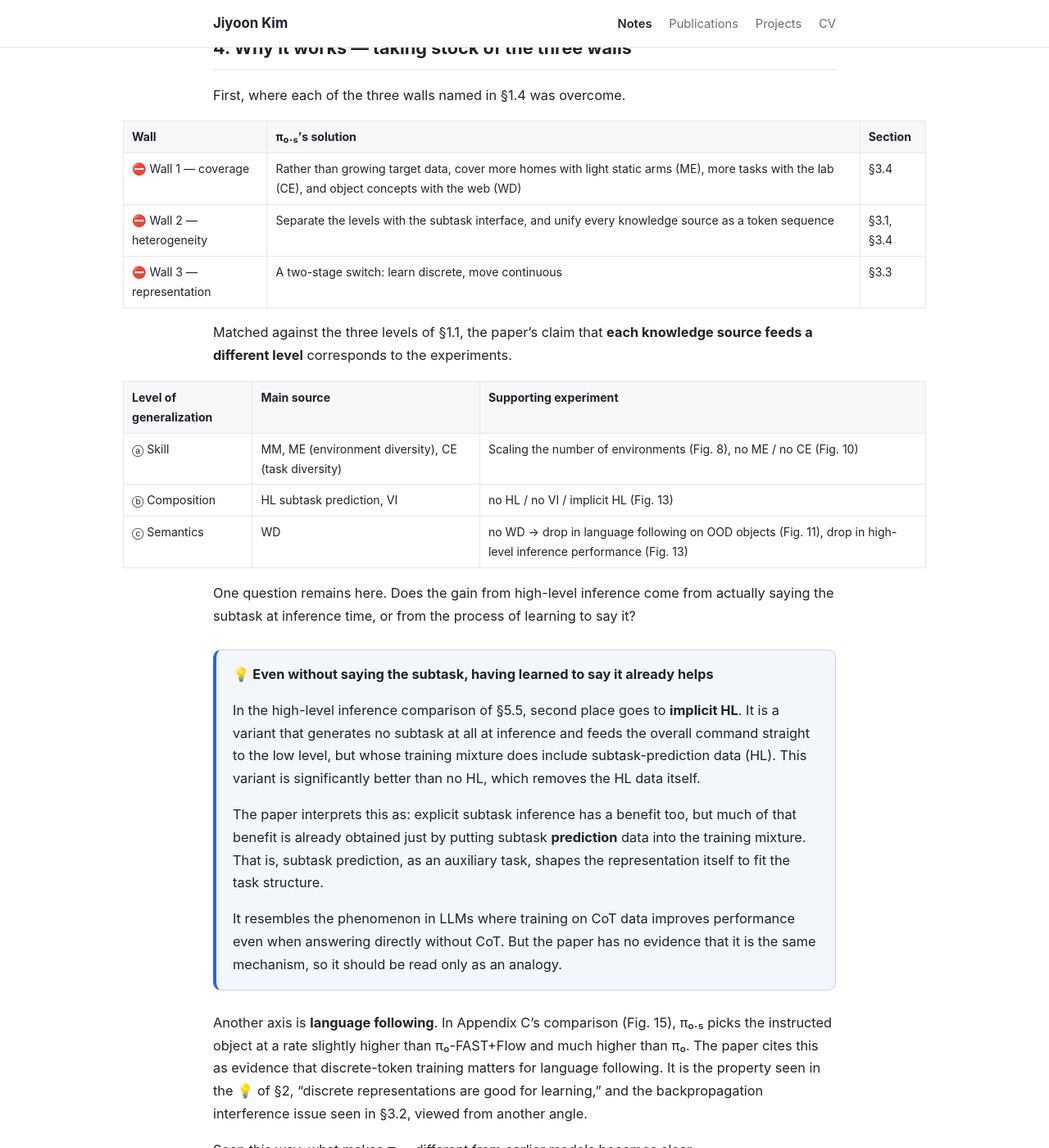
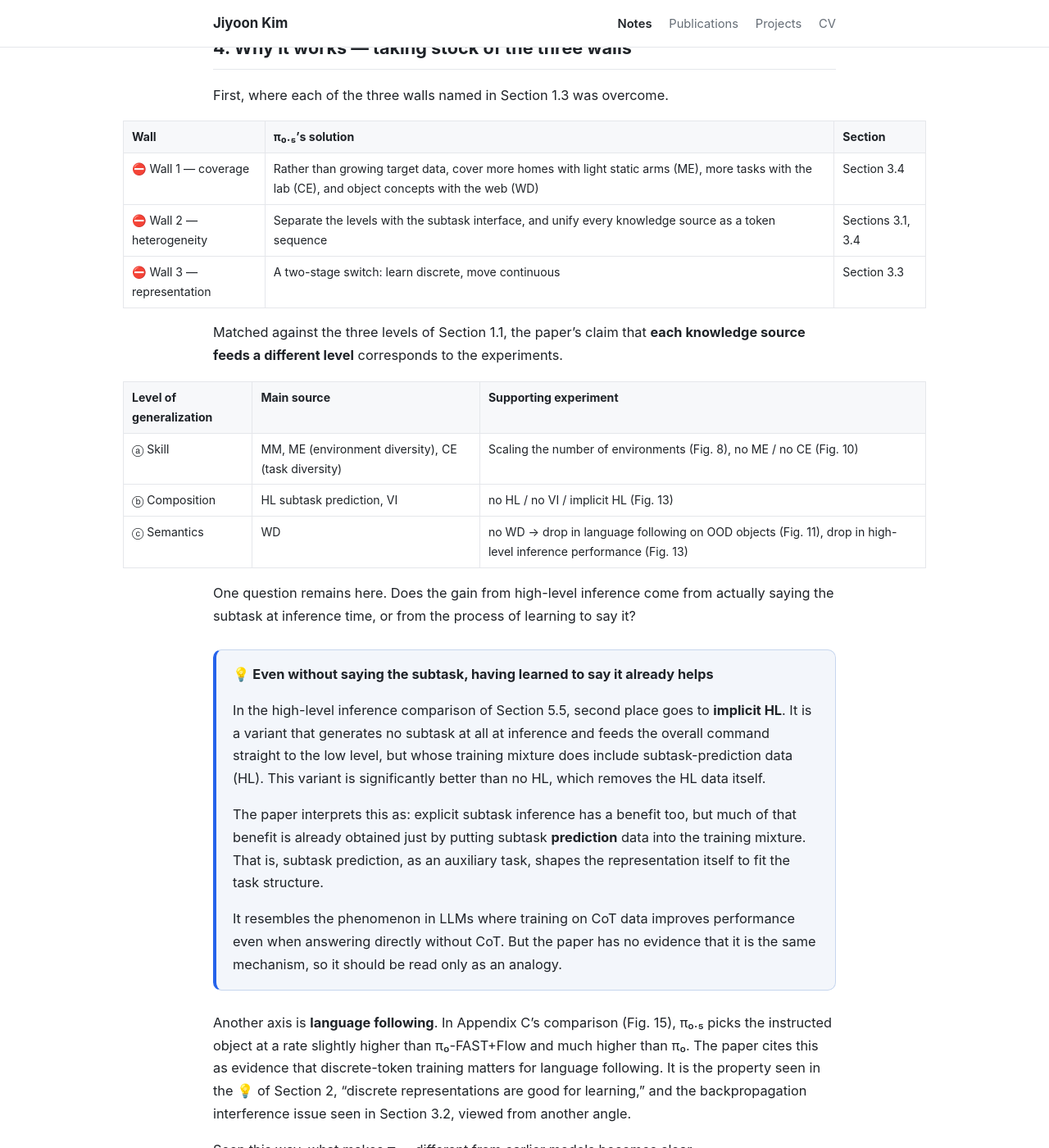
Before and after one commit to jiyoon0630/jiyoon0630.github.io, a Jekyll site: the page built from _posts/2026-01-09-pi05-open-world-generalization-en.md, in a window 1280 px wide and 1400 px high, scrolled down 14638 px. Shown: the whole window at 82% size. Built offline with Jekyll 4.4.1, drawn with Linux system fonts in a browser that asks for light colours; some of the changed text lies outside the part shown.

Commit message:
Drop § from the π₀.₅ review and add internal links
- π₀.₅: section references now read 3.2절 / Section 3.2, per the house
  rule; the source's 'walls named in §1.4' is corrected to 1.3, where
  they are introduced; Hi Robot links to its review.
- DYNA-1: π*₀.₆ / RECAP links to its review.

Co-Authored-By: Claude Opus 5.5 <noreply@anthropic.com>
Claude-Session: https://claude.ai/code/session_01EoNPYyU97Z9UVTQvXMvYkD

```diff
--- a/_posts/2026-01-09-pi05-open-world-generalization-en.md
+++ b/_posts/2026-01-09-pi05-open-world-generalization-en.md
@@ -63,13 +63,13 @@ The paper's hypothesis starts from human learning. People, too, do not learn eve
 
 Putting this hypothesis into practice means getting over three walls.
 
-**⛔ Wall 1 — Coverage of target data.** Data collected directly on the target platform, a mobile manipulator, is about 400 hours across about 100 homes. Medium-sized, perhaps, but far too small to cover what can happen in a new home. And as §1.2 showed, blindly growing it is not the answer.
+**⛔ Wall 1 — Coverage of target data.** Data collected directly on the target platform, a mobile manipulator, is about 400 hours across about 100 homes. Medium-sized, perhaps, but far too small to cover what can happen in a new home. And as Section 1.2 showed, blindly growing it is not the answer.
 
 **⛔ Wall 2 — Heterogeneity of knowledge sources.** The knowledge sources that would help each come in their own format. There are actions from other embodiments, captions, VQA and bboxes from the web, subtask labels attached by people, and human verbal instructions. Their output spaces differ, the robots' degrees of freedom differ, and the levels of abstraction they deal with differ. The paper itself names this heterogeneity as the biggest obstacle.
 
 **⛔ Wall 3 — The dilemma of action representation.** Write actions as discrete tokens and training is fast but inference is slow. Write them as continuous values and they suit real-time inference but training is slow. For a robot that must move at 50Hz, both are half an answer.
 
-Walls 1 and 2 are intuitive. What Wall 3 really is only becomes visible once you know how a VLA handles actions, so §2 builds that background.
+Walls 1 and 2 are intuitive. What Wall 3 really is only becomes visible once you know how a VLA handles actions, so Section 2 builds that background.
 
 ---
 
@@ -137,7 +137,7 @@ Then why not just pick one of the two? In fact π₀ picked flow and π₀-FAST
 >
 > The paper does not directly analyze why training is faster, but it can be read as follows. With discrete tokens, actions become "just another language" to the VLM, so the pretrained output layer and representations are reused as they are. With flow, by contrast, a randomly initialized module has to learn a regression target in a new space from scratch.
 >
-> On a mobile manipulator that must control 18–19 dimensions at 50Hz, this crossover becomes the unavoidable **Wall 3**. How π₀.₅ solves it is seen in §3.3.
+> On a mobile manipulator that must control 18–19 dimensions at 50Hz, this crossover becomes the unavoidable **Wall 3**. How π₀.₅ solves it is seen in Section 3.3.
 
 ---
 
@@ -166,7 +166,7 @@ Then why not just pick one of the two? In fact π₀ picked flow and π₀-FAST
 - **post-train** — attaches the action expert and specializes in mobile manipulation.
 - **inference** — first emits the subtask as text, then emits continuous actions conditioned on it.
 
-The data abbreviations (MM, ME, CE, HL, WD, VI) and the meaning of $\alpha$ are defined in turn in §3.3–3.5.
+The data abbreviations (MM, ME, CE, HL, WD, VI) and the meaning of $\alpha$ are defined in turn in Sections 3.3–3.5.
 
 ### 3.1 One model, two levels — hierarchical factorization
 
@@ -194,7 +194,7 @@ There is one design worth noticing here. In the factorization, the low-level dis
 >
 > **⓶ High level — pure text generation.** High-level inference is a problem of producing text from images, so the web's VQA, caption and bbox knowledge is used as is.
 >
-> **⓷ A place for a person to step in.** A person can put commands into the same interface. The verbal-instruction data collection of §3.5 and the human-oracle comparison of §5.5 both use this slot.
+> **⓷ A place for a person to step in.** A person can put commands into the same interface. The verbal-instruction data collection of Section 3.5 and the human-oracle comparison of Section 5.5 both use this slot.
 >
 > That is, the design that cuts off $\ell$ is **the structural solution to Wall 2 (heterogeneity)**. Every knowledge source need not teach everything; each only has to contribute at the level it fits. Seen from agentic AI, it is a structure that puts the planner and executor in one model and uses the subtask string like a tool call.
 
@@ -259,7 +259,7 @@ Looking at this mask, it is easy to feel reassured. VLM-side tokens never see th
 >
 > $$\frac{\partial\mathcal L_{\text{flow}}}{\partial\theta_{\text{VLM}}}\ \neq\ 0$$
 >
-> The π₀.₅ paper does not mention stop-gradient. Instead it says only that it **preserves** the backbone's text abilities by co-training next-token prediction and web data in post-training. How much the random expert's gradient actually harms pretrained knowledge is tackled head-on by follow-up work, which we see again in §6.
+> The π₀.₅ paper does not mention stop-gradient. Instead it says only that it **preserves** the backbone's text abilities by co-training next-token prediction and web data in post-training. How much the random expert's gradient actually harms pretrained knowledge is tackled head-on by follow-up work, which we see again in Section 6.
 
 ### 3.3 Discrete and continuous in one loss — the device that breaks Wall 3
 
@@ -283,7 +283,7 @@ As $\alpha$ changes by training stage, the model's character changes.
 | post-train (80k steps) | 10 | CE (including FAST) + flow | Attach the expert and train both action representations at once, blocked from each other by the mask |
 | inference | — | — | Only the subtask is decoded autoregressively; actions come from the expert's 10-step integration. FAST tokens are not used |
 
-This is the answer to Wall 3 previewed in §2. π₀.₅ does not pick one of the two. **Discrete when learning, continuous when moving.** The paper reports that this procedure leads to stable pretraining and excellent language following.
+This is the answer to Wall 3 previewed in Section 2. π₀.₅ does not pick one of the two. **Discrete when learning, continuous when moving.** The paper reports that this procedure leads to stable pretraining and excellent language following.
 
 Following π₀, the flow timestep is sampled from a non-uniform distribution. Specifically, $p(\tau)=\mathrm{Beta}\big(\tfrac{s-\tau}{s};\,1.5,\,1\big)$, where $s=0.999$ is the upper bound on sampled $\tau$. This distribution emphasizes low $\tau$.
 
@@ -300,7 +300,7 @@ But if you try to implement Eq. (1) and the appendix's flow notation as written,
 
 ### 3.4 Pretraining data — the material for getting over Walls 1 and 2
 
-Pretraining runs for 280k steps on a mixture of the following data. The post-train column anticipates §3.5.
+Pretraining runs for 280k steps on a mixture of the following data. The post-train column anticipates Section 3.5.
 
 | Abbrev. | Content | What it supplies | post-train |
 |---|---|---|---|
@@ -331,7 +331,7 @@ After pretraining, it trains for another 80k steps with $\alpha=10$. This stage
 - **WD kept** — kept in the mix to preserve semantic and visual abilities.
 - **VI added** — an expert "teleoperates in language" the trained low-level policy in real time, choosing the appropriate subtask command step by step. What is collected this way becomes demonstrations of good high-level outputs for the trained policy.
 
-VI is the "place for a person to step in" from §3.1, used for data collection. But MM and ME data already have subtask labels (HL) attached by people. Why collect VI separately?
+VI is the "place for a person to step in" from Section 3.1, used for data collection. But MM and ME data already have subtask labels (HL) attached by people. Why collect VI separately?
 
 > ### 💡 VI is on-policy data for the high-level policy
 >
@@ -345,7 +345,7 @@ VI is the "place for a person to step in" from §3.1, used for data collection.
 >
 > At deployment, what the high-level policy gives commands to is not an expert but **the trained low-level policy**. That policy slips differently and drifts differently from an expert. So the high-level policy has to choose, in the states that policy produces, commands that policy can actually carry out. This is a covariate-shift problem arising at the high level, and VI fills the gap by labeling the states the deployed system actually visits.
 >
-> The effect is large. VI is only about 11% of the high-level mobile-manipulation examples, but removing it drops performance significantly (§5.5, Fig. 13). Carried over to agentic AI, it is like training a planner not on idealized hypothetical traces but on **traces collected with the executor that will actually be deployed in the loop**.
+> The effect is large. VI is only about 11% of the high-level mobile-manipulation examples, but removing it drops performance significantly (Section 5.5, Fig. 13). Carried over to agentic AI, it is like training a planner not on idealized hypothetical traces but on **traces collected with the executor that will actually be deployed in the loop**.
 >
 > For reference, the examples in Fig. 4 show pairs like "Policy: put plate in sink / Relabeled: put plate on rack." It looks like cases where the command and the actual execution diverged were relabeled after the fact, but the paper does not describe this relabeling procedure.
 
@@ -381,15 +381,15 @@ $$\underbrace{2\times(6+1)}_{\text{two arms + grippers}}\ +\ \underbrace{3}_{\te
 
 ## 4. Why it works — taking stock of the three walls
 
-First, where each of the three walls named in §1.4 was overcome.
+First, where each of the three walls named in Section 1.3 was overcome.
 
 | Wall | π₀.₅'s solution | Section |
 |---|---|---|
-| ⛔ Wall 1 — coverage | Rather than growing target data, cover more homes with light static arms (ME), more tasks with the lab (CE), and object concepts with the web (WD) | §3.4 |
-| ⛔ Wall 2 — heterogeneity | Separate the levels with the subtask interface, and unify every knowledge source as a token sequence | §3.1, §3.4 |
-| ⛔ Wall 3 — representation | A two-stage switch: learn discrete, move continuous | §3.3 |
+| ⛔ Wall 1 — coverage | Rather than growing target data, cover more homes with light static arms (ME), more tasks with the lab (CE), and object concepts with the web (WD) | Section 3.4 |
+| ⛔ Wall 2 — heterogeneity | Separate the levels with the subtask interface, and unify every knowledge source as a token sequence | Sections 3.1, 3.4 |
+| ⛔ Wall 3 — representation | A two-stage switch: learn discrete, move continuous | Section 3.3 |
 
-Matched against the three levels of §1.1, the paper's claim that **each knowledge source feeds a different level** corresponds to the experiments.
+Matched against the three levels of Section 1.1, the paper's claim that **each knowledge source feeds a different level** corresponds to the experiments.
 
 | Level of generalization | Main source | Supporting experiment |
 |---|---|---|
@@ -401,13 +401,13 @@ One question remains here. Does the gain from high-level inference come from act
 
 > ### 💡 Even without saying the subtask, having learned to say it already helps
 >
-> In the high-level inference comparison of §5.5, second place goes to **implicit HL**. It is a variant that generates no subtask at all at inference and feeds the overall command straight to the low level, but whose training mixture does include subtask-prediction data (HL). This variant is significantly better than no HL, which removes the HL data itself.
+> In the high-level inference comparison of Section 5.5, second place goes to **implicit HL**. It is a variant that generates no subtask at all at inference and feeds the overall command straight to the low level, but whose training mixture does include subtask-prediction data (HL). This variant is significantly better than no HL, which removes the HL data itself.
 >
 > The paper interprets this as: explicit subtask inference has a benefit too, but much of that benefit is already obtained just by putting subtask **prediction** data into the training mixture. That is, subtask prediction, as an auxiliary task, shapes the representation itself to fit the task structure.
 >
 > It resembles the phenomenon in LLMs where training on CoT data improves performance even when answering directly without CoT. But the paper has no evidence that it is the same mechanism, so it should be read only as an analogy.
 
-Another axis is **language following**. In Appendix C's comparison (Fig. 15), π₀.₅ picks the instructed object at a rate slightly higher than π₀-FAST+Flow and much higher than π₀. The paper cites this as evidence that discrete-token training matters for language following. It is the property seen in the 💡 of §2, "discrete representations are good for learning," and the backpropagation interference issue seen in §3.2, viewed from another angle.
+Another axis is **language following**. In Appendix C's comparison (Fig. 15), π₀.₅ picks the instructed object at a rate slightly higher than π₀-FAST+Flow and much higher than π₀. The paper cites this as evidence that discrete-token training matters for language following. It is the property seen in the 💡 of Section 2, "discrete representations are good for learning," and the backpropagation interference issue seen in Section 3.2, viewed from another angle.
 
 Seen this way, what makes π₀.₅ different from earlier models becomes clear.
 
@@ -476,7 +476,7 @@ Split by task (Fig. 16), the differences are sharper.
 - **Dishes in Sink** — holds up without WD but drops without ME and CE. A task where general manipulation strategy is key.
 - **Laundry Basket, Make Bed** — drop when cross-embodiment data is removed, and are less sensitive to other changes.
 
-The correspondence in §4 — that the web data's benefit **concentrates at the semantic (ⓒ) level rather than the skill (ⓐ) level** — comes straight from this result.
+The correspondence in Section 4 — that the web data's benefit **concentrates at the semantic (ⓒ) level rather than the skill (ⓐ) level** — comes straight from this result.
 
 ### 5.4 How does it compare with π₀ (Fig. 12, 15)
 
@@ -495,7 +495,7 @@ The two comparisons isolate different effects.
 
 ### 5.5 How much does high-level inference matter (Fig. 13, 17)
 
-The low level is fixed to π₀.₅ throughout, and variants that change only the high-level policy are compared. Of these, human HL is the variant in which a person directly puts commands into the interface of §3.1, and implicit HL is the variant seen in §4.
+The low level is fixed to π₀.₅ throughout, and variants that change only the high-level policy are compared. Of these, human HL is the variant in which a person directly puts commands into the interface of Section 3.1, and implicit HL is the variant seen in Section 4.
 
 | Variant | Content | Result |
 |---|---|---|
@@ -507,7 +507,7 @@ The low level is fixed to π₀.₅ throughout, and variants that change only th
 | no WD | Web data excluded | Significant drop |
 | GPT-4 | Zero-shot prompted with the task description and a list of frequently used labels | **Last** |
 
-The drop for no VI supports the reading in §3.5 of VI as on-policy data. The drop for no WD shows that the web data's benefit leans heavily toward the high-level policy. But look at the ranking again and one thing is odd.
+The drop for no VI supports the reading in Section 3.5 of VI as on-policy data. The drop for no WD shows that the web data's benefit leans heavily toward the high-level policy. But look at the ranking again and one thing is odd.
 
 > ### ⚠️ Fact check — the human oracle that was supposed to be the upper bound is not the upper bound
 >
@@ -525,7 +525,7 @@ The paper's Related Work sets up four lineages.
 |---|---|---|---|
 | Generalist policies · VLAs | RT-2, OpenVLA, π₀, etc. | Evaluated only in environments close to the training distribution | Evaluated in entirely new homes |
 | Co-training on non-robot data | RT-2, PaLM-E, Magma | Limited to data for VLM training | Extended to other robots, subtasks, even verbal instructions |
-| Language-based hierarchical reasoning | SayCan, YAY Robot, Hi Robot, HAMSTER / the ECoT line | Split into two models, or reasoning runs every step | One model + low-frequency high-level inference |
+| Language-based hierarchical reasoning | SayCan, YAY Robot, [Hi Robot](/notes/hirobot-hierarchical-vla-en/), HAMSTER / the ECoT line | Split into two models, or reasoning runs every step | One model + low-frequency high-level inference |
 | Open-world robot systems | Roomba, AnyGrasp, RUM, "On Bringing Robots Home" | Narrow primitives, or simple tasks under a minute | Multi-stage long-horizon tasks |
 
 The closest cousin is the hierarchical-reasoning lineage. It splits into two branches by how the model is composed, and π₀.₅ takes a combination between them.
@@ -538,7 +538,7 @@ The closest cousin is the hierarchical-reasoning lineage. It splits into two bra
 
 The paper itself does not locate its contribution in "the idea of co-training." It admits that multitask learning and co-training themselves are not new, and locates its contribution in the fact that **a particular combination of data** made long-horizon behavior in new environments possible.
 
-§3.2 left a question while pointing out the backpropagation path. If the random expert's gradient shakes the backbone, how much of a problem was that interference in practice?
+Section 3.2 left a question while pointing out the backpropagation path. If the random expert's gradient shakes the backbone, how much of a problem was that interference in practice?
 
 > ### 🔗 Knowledge Insulation (Driess et al., 2025-05) — insulating the backbone from the flow gradient
 >
@@ -547,7 +547,7 @@ The paper itself does not locate its contribution in "the idea of co-training."
 > $$\mathrm{attn}_a=\operatorname{softmax}\!\Big(\tfrac{1}{\sqrt{d_h}}\,Q_a\,\big[\operatorname{sg}(K_b);\ K_a\big]^{\top}\Big)\,\big[\operatorname{sg}(V_b);\ V_a\big]$$
 >
 > - $\operatorname{sg}(\cdot)$ — stop-gradient. Leaves forward values as they are and cuts only the backward pass
-> - The remaining symbols are as in the equation of §3.2
+> - The remaining symbols are as in the equation of Section 3.2
 >
 > | | π₀.₅ paper | Knowledge Insulation |
 > |---|---|---|
```
Also changed, not shown: _posts/2025-12-18-dyna-1-reward-model-deployment-en.md (+2 -2 lines), _posts/2025-12-18-dyna-1-reward-model-deployment.md (+2 -2 lines), _posts/2026-01-09-pi05-open-world-generalization.md (+23 -23 lines).
